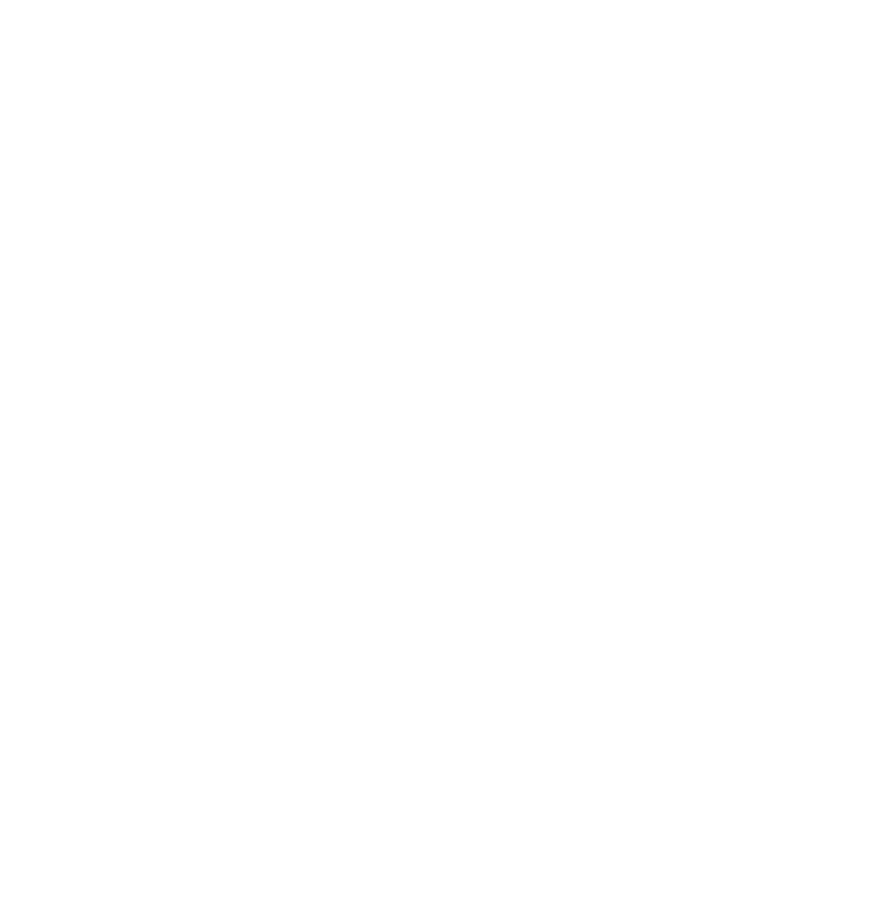
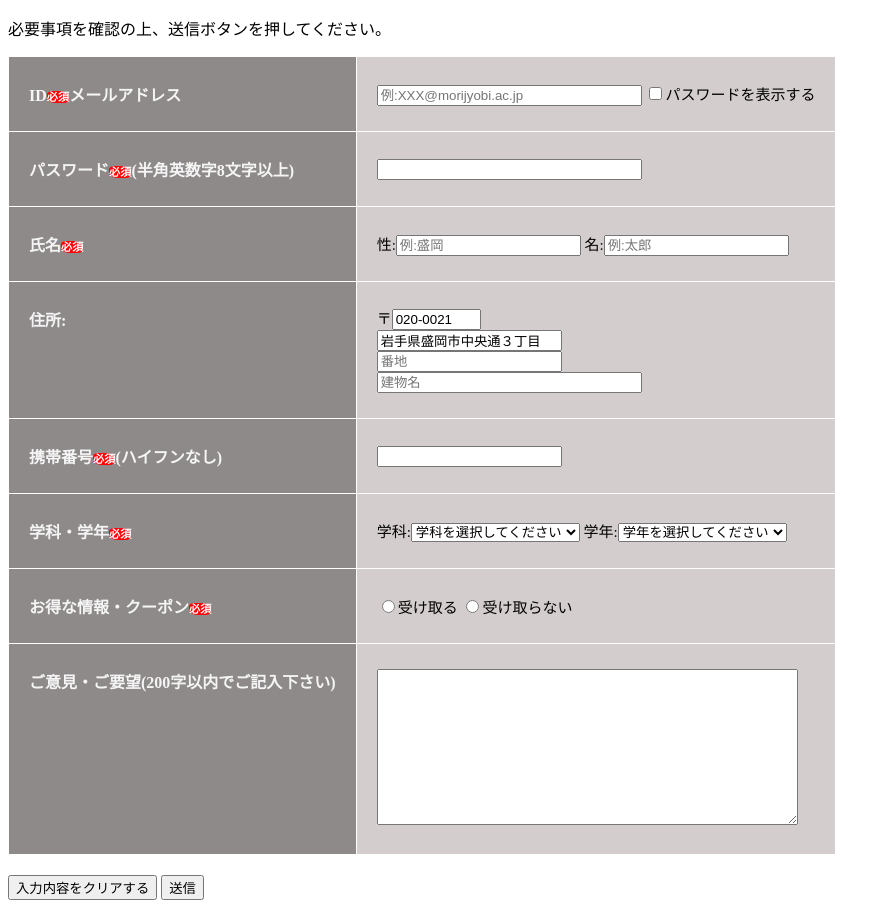
Before and after one commit to yasu-yo/WebDesign-Task, a plain HTML site: page form/register.html/register.html in a window 1280 px wide. Shown: the whole page, without its empty margins (0-890 px from the left). Before the commit the page ends 800 px from the top, so only its background shows below. Drawn offline with Linux system fonts and the light colour scheme.

Commit message:
フォームの提出

```diff
--- a/form/register.html/register-style.css
+++ b/form/register.html/register-style.css
@@ -0,0 +1,35 @@
+span{
+    background-color: red;
+    color: white;
+    font-size: 0.7rem;
+    border-radius:  25% 45%;
+}
+table, th, td{
+    border: solid 1px white;
+    border-collapse: collapse;
+}
+
+table{
+    background-color: rgb(212, 205, 205);
+    margin-bottom: 20px;
+
+}
+
+li, td{
+    font-size: 15px;
+    color:black;
+}
+
+tr th{
+    background-color: rgb(143, 138, 138);
+    color:whitesmoke;
+}
+th{
+    text-align:left;
+    vertical-align:top;
+
+}
+th, td{
+    padding: 25px 20px;
+
+}
--- a/form/register.html/register.html
+++ b/form/register.html/register.html
@@ -1,12 +1,82 @@
 <!DOCTYPE html>
 <html lang="en">
+
 <head>
     <meta charset="UTF-8">
     <meta name="viewport" content="width=device-width, initial-scale=1.0">
+    <link rel="stylesheet" href="register-style.css">
     <title>登録フォーム</title>
-    <link rel="stylesheet" href="register-style.css">
 </head>
+
 <body>
+    <p>必要事項を確認の上、送信ボタンを押してください。</p>
+    <form action="#" method="get">
+        <table>
+            <tbody>
+                <tr>
+                    <th>ID<span>必須</span>メールアドレス</th>
+                    <td><input type="email" name="user_id" size="30" placeholder="例:XXX@morijyobi.ac.jp" required>
+                        <label><input type="checkbox" name="id" value="">パスワードを表示する</label><br>
+                    </td>
+                </tr>
+
+                <tr>
+                    <th>パスワード<span>必須</span>(半角英数字8文字以上)</th>
+                    <td><input type="password" name="user_pw" size="30" minlength="8" required><br></td>
+                </tr>
+                <tr>
+                    <th>氏名<span>必須</span></th>
+                    <td>性:<input type="text" name="last_name" placeholder="例:盛岡" required>
+                        名:<input type="text" name="first_name" placeholder="例:太郎" required><br></td>
+                </tr>
+                <tr>
+
+                <tr>
+                    <th>住所:</th>
+                    <td>〒<input type="text" name="user_adress" size="8" value="020-0021"><br>
+                        <input type="text" name="user_adress" value="岩手県盛岡市中央通３丁目"><br>
+                        <input type="text" name="user_adress" placeholder="番地"><br>
+                        <input type="text" name="user_adress" size="30" placeholder="建物名"><br>
+                    </td>
+                </tr>
+                <tr>
+                    <th>携帯番号<span>必須</span>(ハイフンなし)</th>
+                    <td><input type="tel" name="user_adress" required><br></td>
+                </tr>
+                <tr>
+                    <th>学科・学年<span>必須</span></th>
+                    <td>学科:<select name="subject" required>
+                            <option value="">学科を選択してください</option>
+                            <option value="system">システム系学科</option>
+                            <option value="business">ビジネス系学科</option>
+                            <option value="design">デザイン系学科</option>
+                        </select>
+                        学年:<select name="class" required>
+                            <option value="">学年を選択してください</option>
+                            <option value="1class">1年</option>
+                            <option value="2class">2年</option>
+                            <option value="3class">3年</option>
+                            <option value="4class">4年</option>
+                        </select><br></td>
+                </tr>
+                <tr>
+                    <th>お得な情報・クーポン<span>必須</span></th>
+                    <td><label></label><input type="radio" name="coupon" value="0">受け取る</label>
+                        <label></label><input type="radio" name="coupon" value="1">受け取らない</label><br>
+                    </td>
+                </tr>
+                <tr>
+                    <th>ご意見・ご要望(200字以内でご記入下さい)</th>
+                    <td><textarea name="multiple" cols="50" rows="10" maxlength="200"></textarea></td>
+                </tr>
+            </tbody>
+        </table>
+        <!--サーバにデータを送信するためのボタン -->
+        <button type="reset">入力内容をクリアする</button>
+        <!--サーバにデータを送信するためのボタン -->
+        <button type="submit">送信</button>
+    </form>
 
 </body>
+
 </html>
```
